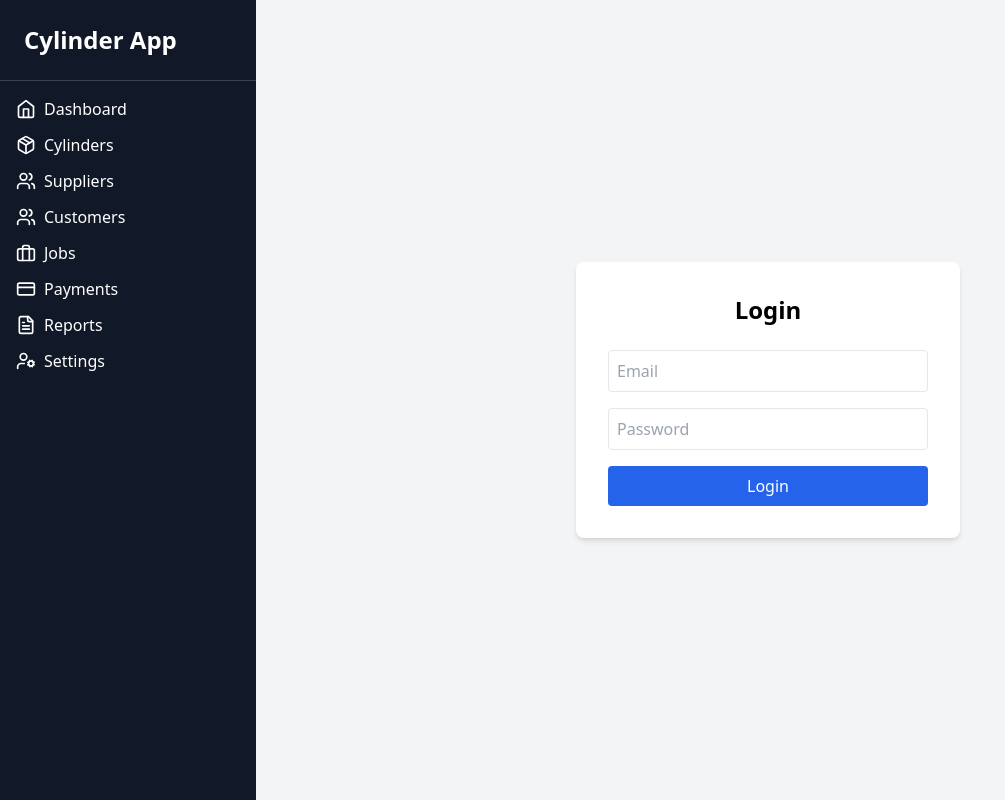
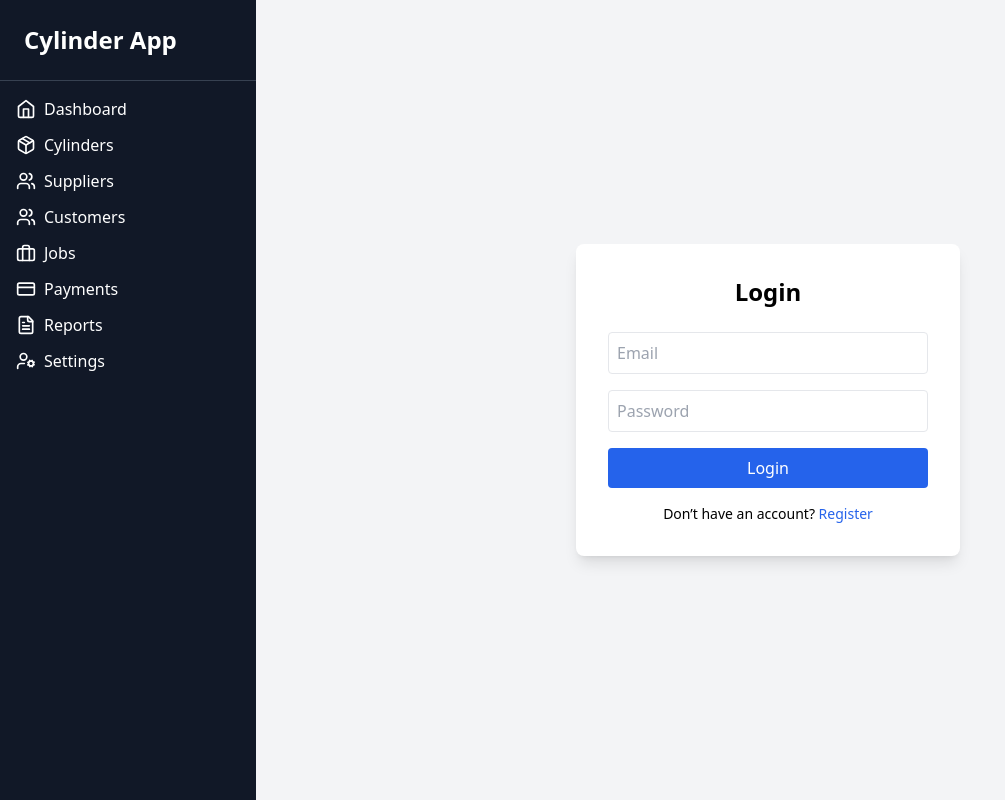
Before and after one commit to Jatinchawla30/CYLINDER-APP1, a React (Create React App) app: page /login in a window 1280 px wide. Shown: the whole page, without its empty margins (0-1005 px from the left). Built offline with nearby package versions, Linux system fonts and the light colour scheme; no server answers.

Commit message:
Update Login.js

```diff
--- a/src/components/auth/Login.js
+++ b/src/components/auth/Login.js
@@ -1,4 +1,4 @@
-import { useState } from "react";
+import React, { useState } from "react";
 import { signInWithEmailAndPassword } from "firebase/auth";
 import { auth } from "../../firebase";
 import { useNavigate } from "react-router-dom";
@@ -13,17 +13,17 @@ const Login = () => {
     e.preventDefault();
     try {
       await signInWithEmailAndPassword(auth, email, password);
-      navigate("/"); // Redirect after login
-    } catch {
+      navigate("/"); // redirect to dashboard after login
+    } catch (err) {
       setError("Invalid email or password");
     }
   };
 
   return (
     <div className="flex items-center justify-center h-screen bg-gray-100">
-      <div className="bg-white p-8 rounded-lg shadow-md w-96">
+      <div className="bg-white shadow-lg rounded-lg p-8 w-96">
         <h2 className="text-2xl font-bold mb-6 text-center">Login</h2>
-        {error && <p className="text-red-500 text-sm mb-4">{error}</p>}
+        {error && <p className="text-red-500 text-center mb-4">{error}</p>}
         <form onSubmit={handleLogin} className="space-y-4">
           <input
             type="email"
@@ -48,6 +48,15 @@ const Login = () => {
             Login
           </button>
         </form>
+        <p className="text-sm text-center mt-4">
+          Don’t have an account?{" "}
+          <span
+            onClick={() => navigate("/register")}
+            className="text-blue-600 cursor-pointer"
+          >
+            Register
+          </span>
+        </p>
       </div>
     </div>
   );
```
